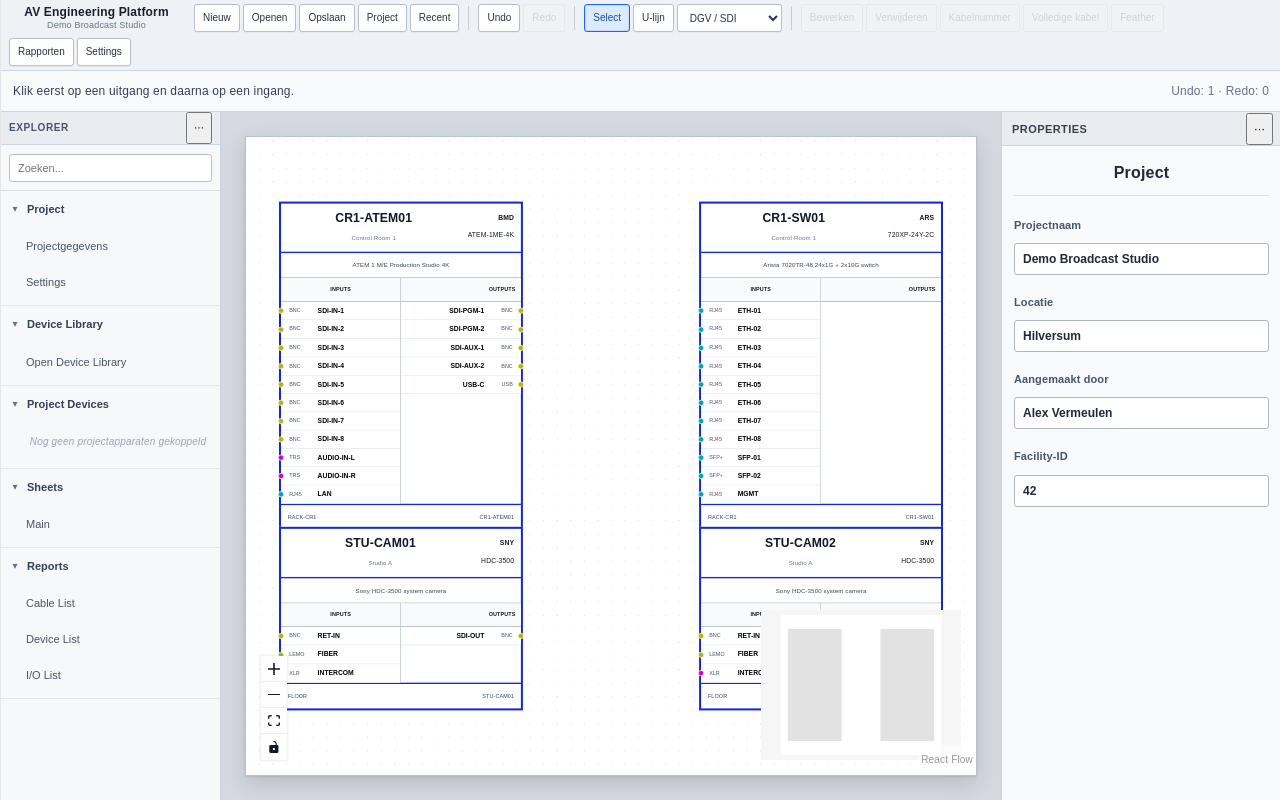
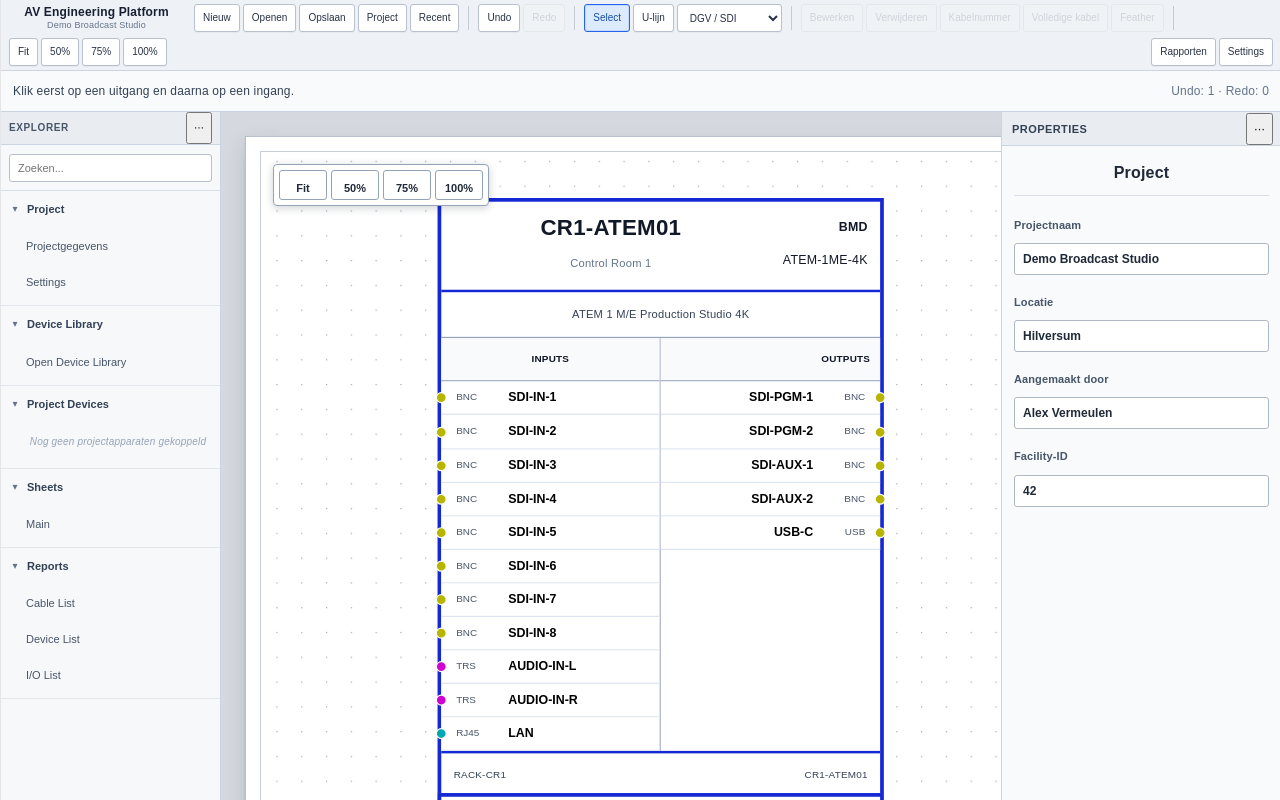
Before and after one commit to alexevermeulen/AVEngineering, a React (Vite) app: page / in a window 1280 px wide. Built offline with nearby package versions, Linux system fonts and the light colour scheme.

Commit message:
Zoom funtionaliy

```diff
--- a/src/App.css
+++ b/src/App.css
@@ -2015,15 +2015,193 @@
 }
 
 .drawing-sheet {
-  width: 100%;
-  height: 100%;
-  min-width: 0;
-  min-height: 0;
+  width: 1600px;
+  height: 1131px;
+  min-width: 1600px;
+  min-height: 1131px;
+
   box-sizing: border-box;
   overflow: hidden;
+
+  margin: 0 auto;
+
   border: 1px solid #b8c0cc;
   background: #ffffff;
+
   box-shadow:
     0 1px 2px rgb(15 23 42 / 10%),
     0 8px 20px rgb(15 23 42 / 14%);
 }
+
+.drawing-sheet-inner {
+  display: flex;
+  width: 100%;
+  height: 100%;
+  box-sizing: border-box;
+  flex-direction: column;
+  padding: 14px;
+}
+
+.drawing-sheet-content {
+  min-width: 0;
+  min-height: 0;
+  flex: 1 1 auto;
+  overflow: hidden;
+  border: 1px solid #c7ced8;
+}
+
+.drawing-title-block {
+  display: grid;
+  grid-template-columns: minmax(220px, 1fr) 120px 90px;
+  min-height: 54px;
+  margin-top: 8px;
+  border: 1px solid #8f99a8;
+  background: #fff;
+}
+
+.drawing-title-block > div {
+  display: flex;
+  flex-direction: column;
+  justify-content: center;
+  gap: 2px;
+  padding: 6px 9px;
+  border-right: 1px solid #8f99a8;
+}
+
+.drawing-title-block > div:last-child {
+  border-right: 0;
+}
+
+.drawing-title-block span {
+  color: #64748b;
+  font-size: 9px;
+  text-transform: uppercase;
+}
+
+.drawing-title-block strong {
+  color: #1f2937;
+  font-size: 11px;
+}
+
+
+.canvas-view {
+  position: relative;
+  overflow: hidden;
+}
+
+.sheet-zoom-toolbar {
+  position: absolute;
+  right: 36px;
+  bottom: 36px;
+  z-index: 20;
+
+  display: flex;
+  gap: 3px;
+
+  padding: 4px;
+
+  border: 1px solid #aeb8c5;
+  border-radius: 4px;
+
+  background: #f4f6f8;
+
+  box-shadow: 0 2px 8px rgb(15 23 42 / 15%);
+}
+
+.sheet-zoom-toolbar button {
+  min-width: 46px;
+  height: 28px;
+
+  padding: 3px 7px;
+
+  border: 1px solid #b7c0cc;
+  border-radius: 3px;
+
+  background: white;
+  color: #273244;
+
+  font-size: 10px;
+  cursor: pointer;
+}
+
+.sheet-zoom-toolbar button:hover {
+  background: #e7edf5;
+}
+
+.sheet-zoom-toolbar button.active {
+  border-color: #2563eb;
+  background: #dceafe;
+  color: #174ea6;
+}
+.viewport-zoom-toolbar {
+  display: flex;
+  gap: 3px;
+  padding: 4px;
+
+  border: 1px solid #aeb8c5;
+  border-radius: 4px;
+  background: #f4f6f8;
+
+  box-shadow: 0 2px 8px rgb(15 23 42 / 15%);
+}
+
+.viewport-zoom-toolbar button {
+  min-width: 46px;
+  height: 28px;
+  padding: 3px 7px;
+
+  border: 1px solid #b7c0cc;
+  border-radius: 3px;
+
+  background: white;
+  color: #273244;
+
+  font-size: 10px;
+  cursor: pointer;
+}
+
+.viewport-zoom-toolbar button:hover {
+  background: #e7edf5;
+}
+.viewport-zoom-panel {
+  z-index: 1000 !important;
+  margin: 12px !important;
+}
+
+.viewport-zoom-toolbar {
+  display: flex;
+  gap: 4px;
+  padding: 5px;
+
+  border: 1px solid #94a3b8;
+  border-radius: 4px;
+
+  background: white;
+
+  box-shadow: 0 2px 8px rgb(15 23 42 / 20%);
+}
+
+.viewport-zoom-toolbar button {
+  display: block;
+
+  min-width: 48px;
+  height: 30px;
+
+  padding: 4px 8px;
+
+  border: 1px solid #94a3b8;
+  border-radius: 3px;
+
+  background: #ffffff;
+  color: #1f2937;
+
+  font-size: 11px;
+  font-weight: 600;
+
+  cursor: pointer;
+}
+
+.viewport-zoom-toolbar button:hover {
+  border-color: #2563eb;
+  background: #eff6ff;
+}
--- a/src/App.tsx
+++ b/src/App.tsx
@@ -2141,6 +2141,44 @@
   onDelete={deleteSelected}
   onEditCableNumber={() => setShowCableEditor(true)}
   onCableModeChange={setSelectedCableMode}
+
+onZoomFit={() => {
+  if (!flowInstance) return
+
+  void flowInstance.fitView({
+    padding: 0.1,
+    duration: 250,
+  })
+}}
+
+onZoom50={() => {
+  if (!flowInstance) return
+
+  void flowInstance.zoomTo(0.5, {
+    duration: 200,
+  })
+}}
+
+onZoom75={() => {
+  if (!flowInstance) return
+
+  void flowInstance.zoomTo(0.75, {
+    duration: 200,
+  })
+}}
+
+onZoom100={() => {
+  if (!flowInstance) return
+
+  void flowInstance.zoomTo(1, {
+    duration: 200,
+  })
+}}
+
+
+
+
+
 />
 
 
--- a/src/canvas/DrawingSheet.tsx
+++ b/src/canvas/DrawingSheet.tsx
@@ -10,7 +10,28 @@
   return (
     <div className="drawing-workbench">
       <div className="drawing-sheet">
-        {children}
+        <div className="drawing-sheet-inner">
+          <div className="drawing-sheet-content">
+            {children}
+          </div>
+
+          <footer className="drawing-title-block">
+            <div>
+              <strong>AV Engineering Platform</strong>
+              <span>Engineering Drawing</span>
+            </div>
+
+            <div>
+              <span>Sheet</span>
+              <strong>Main</strong>
+            </div>
+
+            <div>
+              <span>Revision</span>
+              <strong>01</strong>
+            </div>
+          </footer>
+        </div>
       </div>
     </div>
   )
--- a/src/canvas/ReactFlowViewport.tsx
+++ b/src/canvas/ReactFlowViewport.tsx
@@ -2,14 +2,75 @@
   Background,
   Controls,
   MiniMap,
+  Panel,
+  useReactFlow,
 } from '@xyflow/react'
 
 export function ReactFlowViewport() {
+  const {
+    fitView,
+    zoomTo,
+  } = useReactFlow()
+
   return (
     <>
       <Background gap={20} size={1} />
+
       <Controls />
+
       <MiniMap pannable zoomable />
+
+      <Panel
+        position="top-left"
+        className="viewport-zoom-panel"
+      >
+        <div className="viewport-zoom-toolbar">
+          <button
+            type="button"
+            onClick={() =>
+              fitView({
+                padding: 0.1,
+                duration: 250,
+              })
+            }
+          >
+            Fit
+          </button>
+
+          <button
+            type="button"
+            onClick={() =>
+              zoomTo(0.5, {
+                duration: 200,
+              })
+            }
+          >
+            50%
+          </button>
+
+          <button
+            type="button"
+            onClick={() =>
+              zoomTo(0.75, {
+                duration: 200,
+              })
+            }
+          >
+            75%
+          </button>
+
+          <button
+            type="button"
+            onClick={() =>
+              zoomTo(1, {
+                duration: 200,
+              })
+            }
+          >
+            100%
+          </button>
+        </div>
+      </Panel>
     </>
   )
 }
--- a/src/layout/Toolbar.tsx
+++ b/src/layout/Toolbar.tsx
@@ -39,6 +39,13 @@
   onDelete: () => void
   onEditCableNumber: () => void
   onCableModeChange: (mode: 'full' | 'feather') => void
+
+  onZoomFit: () => void
+  onZoom50: () => void
+  onZoom75: () => void
+  onZoom100: () => void
+
+
 }
 
 export function Toolbar({
@@ -69,6 +76,10 @@
   onDelete,
   onEditCableNumber,
   onCableModeChange,
+  onZoomFit,
+  onZoom50,
+  onZoom75,
+  onZoom100,
 }: ToolbarProps) {
   return (
   <header className="toolbar toolbar-modern">
@@ -204,6 +215,28 @@
   Feather
 </button>
     </div>
+<div className="toolbar-separator" />
+
+<div className="toolbar-group">
+  <button type="button" onClick={onZoomFit}>
+    Fit
+  </button>
+
+  <button type="button" onClick={onZoom50}>
+    50%
+  </button>
+
+  <button type="button" onClick={onZoom75}>
+    75%
+  </button>
+
+  <button type="button" onClick={onZoom100}>
+    100%
+  </button>
+</div>
+
+
+
 
     <div className="toolbar-spacer" />
 
```
